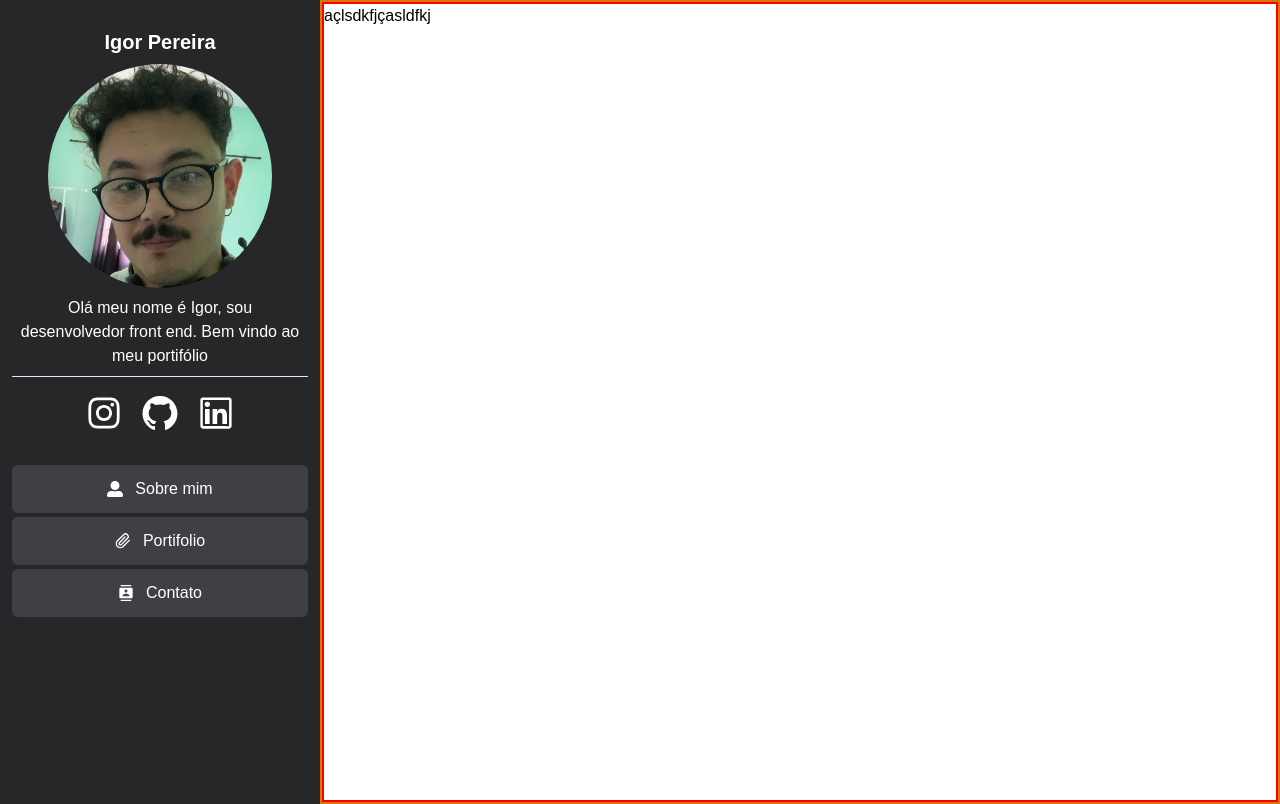
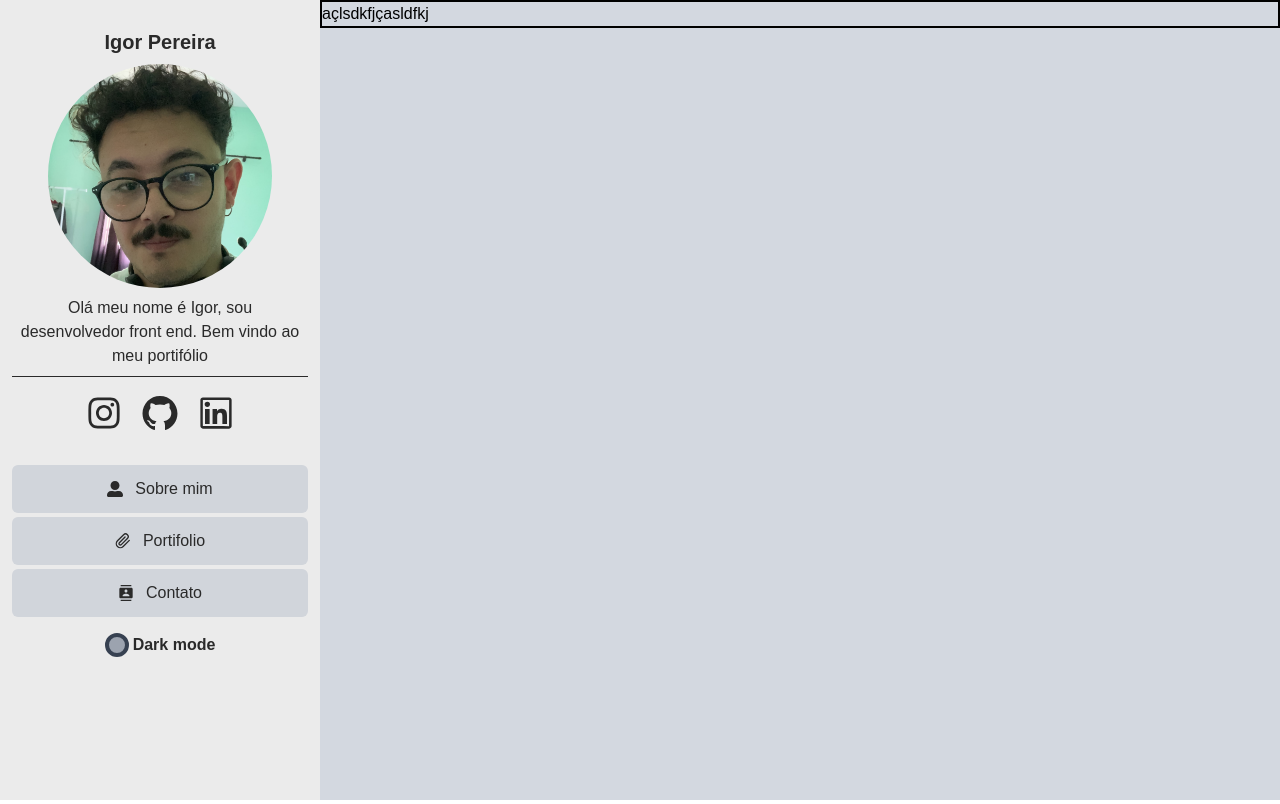
Before and after one commit to igorgbp/portfolio, a React (Vite) app: page / in a window 1280 px wide. Built offline with nearby package versions, Linux system fonts and the light colour scheme.

Commit message:
configuração de dark mode, left bar pronta e outros

```diff
--- a/index.html
+++ b/index.html
@@ -4,7 +4,7 @@
     <meta charset="UTF-8" />
     <link rel="icon" type="image/svg+xml" href="/vite.svg" />
     <meta name="viewport" content="width=device-width, initial-scale=1.0" />
-    <title>Vite + React</title>
+    <title>Igor Pereira</title>
   </head>
   <body>
     <div id="root"></div>
--- a/src/App.jsx
+++ b/src/App.jsx
@@ -1,5 +1,5 @@
 import { useState } from "react";
-import { ThemeProvider } from "./context/theme/themeContext";
+import { ThemeContext, ThemeProvider } from "./context/theme/themeContext";
 import { themeData } from "./context/theme/values";
 import { useContext } from "react";
 import { GeralContext } from "./context/geral/geralContext";
@@ -8,19 +8,23 @@ import Leftbar from "./screens/Leftbar";
 
 function App() {
   const [count, setCount] = useState(0);
-  const {isDarkMode}= useContext(GeralContext);
+  const { isDarkMode } = useContext(GeralContext);
   // const isDarkMode = context.isDarkMode
   // console.log('aqui',isDarkMode.isDarkMode)
-  console.log('aquis', isDarkMode)
+  console.log("aquis", isDarkMode);
+
+  let currentTheme;
+  if (isDarkMode) currentTheme = themeData.dark;
+  else currentTheme = themeData.light;
 
   return (
-    <ThemeProvider theme={isDarkMode?themeData.dark:themeData.light}>
-      <div class="flex">
+    <ThemeProvider theme={currentTheme}>
+      <div class="flex" style={{height: '100vh'}}>
         {/* <p>açsdklfj</p> */}
-        <div class="w-1/4 bg-zinc-800">
+        <div class="w-1/4" style={{backgroundColor:currentTheme.primary}}>
           <Leftbar />
         </div>
-        <div class="w-3/4 border-amber-600 border-2">
+        <div class="w-3/4 h-auto"style={{backgroundColor:currentTheme.contentPrimary}}>
           <Content />
         </div>
       </div>
--- a/src/context/geral/values.js
+++ /dev/null
@@ -1,3 +0,0 @@
-export const geralData = {
-    isDarkMode: true
-}
--- a/src/context/theme/values.js
+++ b/src/context/theme/values.js
@@ -1,10 +1,14 @@
 export const themeData = {
   light: {
-    primary: 'rgb(69, 75, 75)',
-    text: 'white'
+    primary: '#2a2a2a',
+    secondary: '#454f56',
+    text: 'white',
+    contentPrimary: '#343a40'
   },
   dark: {
-    primary: '#ddeae7',
-    text: '#2a2a2a'
+    primary: '#ebebeb',
+    secondary: '#c0cdd7',
+    text: '#2a2a2a',
+    contentPrimary: '#d3d8e0'
   }
 };
--- a/src/index.css
+++ b/src/index.css
@@ -5,5 +5,6 @@
 html, body {
   margin: 0;
   padding: 0;
+
   font-family: Arial, Helvetica, sans-serif;
 }
--- a/src/main.jsx
+++ b/src/main.jsx
@@ -2,10 +2,7 @@ import React from "react";
 import ReactDOM from "react-dom/client";
 import App from "./App";
 import "./index.css";
-import {ThemeProvider} from './context/theme/themeContext'
 import {GeralProvider} from './context/geral/geralContext'
-import {themeData} from './context/theme/values'
-import {geralData} from './context/geral/values'
 
 ReactDOM.createRoot(document.getElementById("root")).render(
   <React.StrictMode>
--- a/src/screens/Leftbar/index.jsx
+++ b/src/screens/Leftbar/index.jsx
@@ -10,8 +10,12 @@ import {
 import { FaUserAlt } from "react-icons/fa";
 import { MdContacts } from "react-icons/md";
 import { FiPaperclip } from "react-icons/fi";
+import { ThemeContext } from "../../context/theme/themeContext";
 
 const Leftbar = () => {
+  const { updateDarkMode, isDarkMode } = useContext(GeralContext);
+  const currentTheme = useContext(ThemeContext);
+
   const options = [
     {
       name: "Sobre mim",
@@ -45,41 +49,50 @@ const Leftbar = () => {
   const Icon = ({ item }) => {
     console.log("açsdflkj", item);
     if (item.icon === "user") {
-      return <FaUserAlt color="white" />;
+      return <FaUserAlt color={currentTheme.text} />;
     } else if (item.icon === "portifolio") {
-      return <FiPaperclip color="white" />;
+      return <FiPaperclip color={currentTheme.text} />;
     } else if (item.icon === "contact") {
-      return <MdContacts color="white" />;
+      return <MdContacts color={currentTheme.text} />;
     }
   };
 
   const Link = ({ link }) => {
     if (link.name === "instagram") {
-      return <AiOutlineInstagram class="w-10 h-10" color="white" />;
+      return <AiOutlineInstagram class="w-10 h-10" color={currentTheme.text} />;
     } else if (link.name === "github") {
-      return <AiOutlineGithub class="w-10 h-10" color="white" />;
+      return <AiOutlineGithub class="w-10 h-10" color={currentTheme.text} />;
     } else if (link.name === "linkedin") {
-      return <AiOutlineLinkedin class="w-10 h-10" color="white" />;
+      return <AiOutlineLinkedin class="w-10 h-10" color={currentTheme.text} />;
     }
   };
 
   return (
     <div class=" justify-center p-3">
-      <p class="text-center text-xl mt-4 text-white font-bold">Igor Pereira</p>
+      <p
+        class="text-center text-xl mt-4 font-bold"
+        style={{ color: currentTheme.text }}
+      >
+        Igor Pereira
+      </p>
       <img
         src={user}
         alt="Igor Pereira"
         class="mt-2 mx-auto rounded-full w-56 h-56"
       />
-      <p class="mx-2 text-center mt-2 text-white">
+      <p class="mx-2 text-center mt-2" style={{ color: currentTheme.text }}>
         Olá meu nome é Igor, sou desenvolvedor front end. Bem vindo ao meu
         portifólio
       </p>
-      <hr class="mt-2 w-full"></hr>
+      <hr class="mt-2 w-full" style={{ borderColor: currentTheme.text }}></hr>
       <ul class="flex mx-4 items-center mt-2 space-x-0 justify-center">
         {links.map((link) => {
           return (
-            <li class="hover:bg-slate-700 p-2 rounded-lg">
+            <li
+              class={`${
+                isDarkMode ? "hover:bg-gray-300" : "hover:bg-zinc-700"
+              } p-2 rounded-lg`}
+            >
               <a href={link.href}>
                 <Link link={link} />
               </a>
@@ -90,14 +103,30 @@ const Leftbar = () => {
       <div class=" mt-6">
         {options.map((item) => {
           return (
-            <div class="flex items-center bg-zinc-700 mb-1 rounded-md py-3 px-4 mx-auto w-full hover:bg-slate-600 space-x-3 justify-center hover:cursor-pointer">
+            <div
+              className={`flex items-center ${
+                isDarkMode ? "bg-gray-300" : "bg-zinc-700"
+              } mb-1 rounded-md py-3 px-4 mx-auto w-full ${
+                isDarkMode ? "hover:bg-slate-400" : "hover:bg-slate-600"
+              }  space-x-3 justify-center hover:cursor-pointer`}
+            >
               <Icon item={item} />
-              <p class="text-white">{item.name}</p>
+              <p style={{ color: currentTheme.text }}>{item.name}</p>
             </div>
           );
         })}
       </div>
-      <button onClick={() => updateDarkMode()}></button>
+      <div class="flex space-x-1 mx-auto mt-4 justify-center">
+        <input
+          type="checkbox"
+          checked={isDarkMode}
+          onChange={updateDarkMode}
+          className={`toggle-checkbox   w-6 h-6 rounded-full ${
+            isDarkMode ? "bg-gray-400" : "bg-gray-800"
+          } border-4 border-gray-700 appearance-none cursor-pointer`}
+        />
+        <p style={{color:currentTheme.text}} class="font-semibold">Dark mode</p>
+      </div>
     </div>
   );
 };
--- a/src/screens/content/index.jsx
+++ b/src/screens/content/index.jsx
@@ -1,8 +1,7 @@
-import "./styles.css";
 
 const Content = () => {
   return (
-    <div className="contentScreen">
+    <div className="border-2 border-black">
       <p>açlsdkfjçasldfkj</p>
     </div>
   );
--- a/src/screens/content/styles.css
+++ /dev/null
@@ -1,6 +0,0 @@
-.contentScreen{
-    border: 2px solid red;
-    display: flex;
-    width: 100%;
-    height: 100vh;
-}
```
